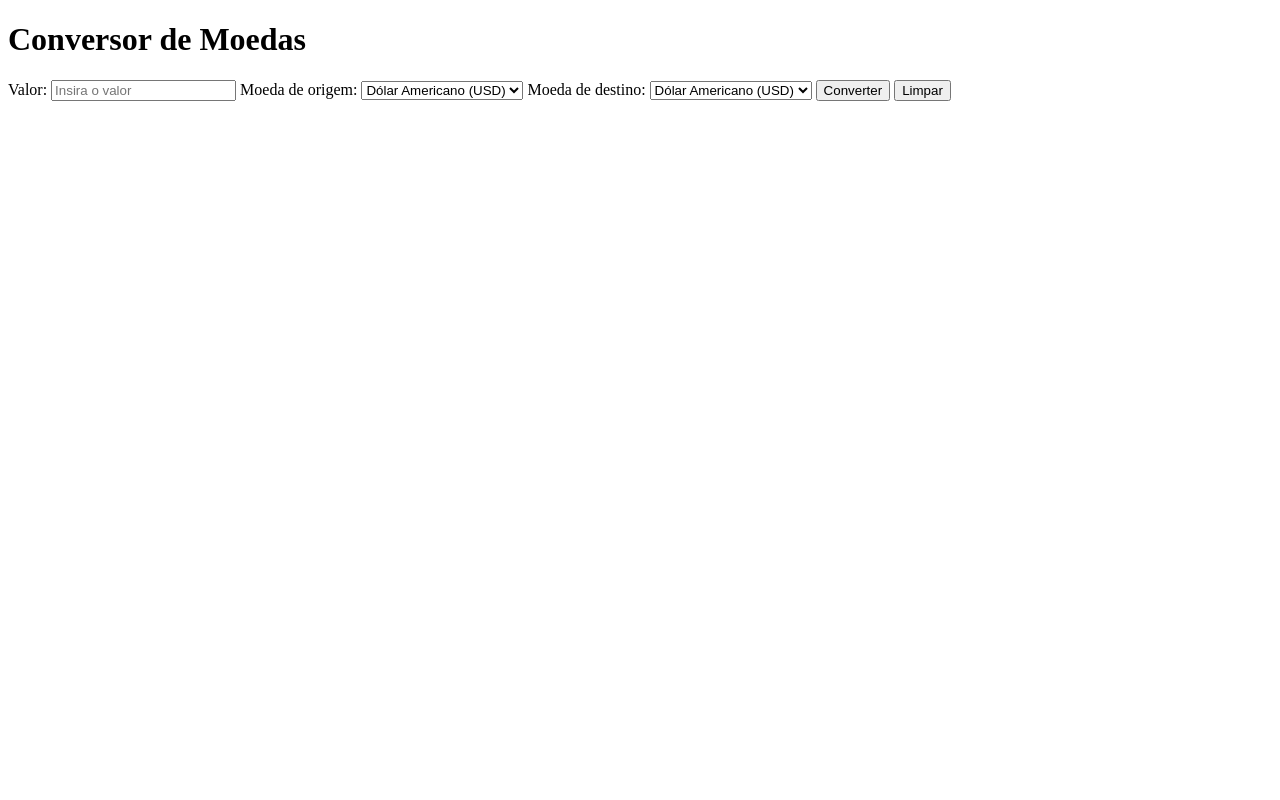
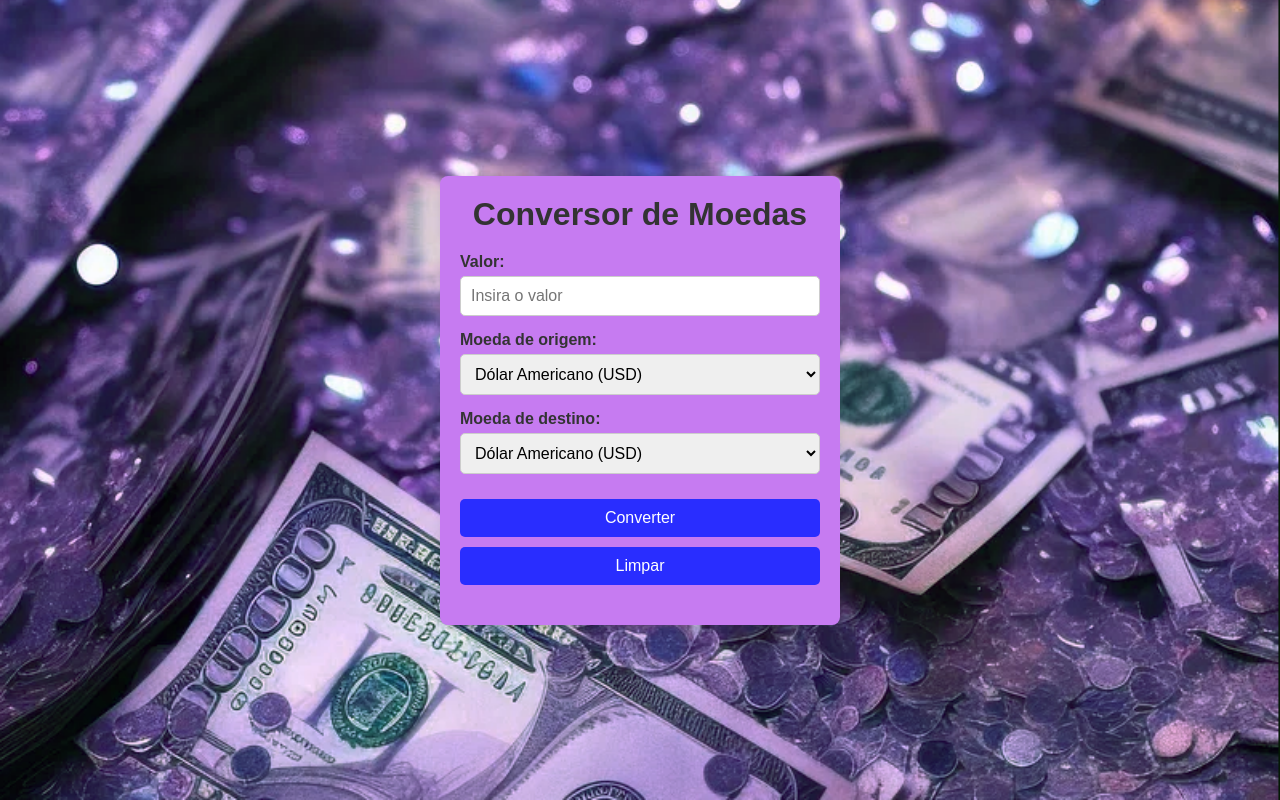
Before and after one commit to leetheo0/projeto-conversor-moedas, a plain HTML site: page index.html in a window 1280 px wide. Drawn offline with Linux system fonts and the light colour scheme.

Commit message:
codifiquei algumas coisas no código

```diff
--- a/index.html
+++ b/index.html
@@ -4,7 +4,7 @@
     <meta charset="UTF-8">
     <meta name="viewport" content="width=device-width, initial-scale=1.0">
     <title>Conversor de Moedas</title>
-    <link rel="stylesheet" href="styles.css">
+    <link rel="stylesheet" href="style.css">
 </head>
 <body>
     <div class="container">
--- a/style.css
+++ b/style.css
@@ -5,7 +5,7 @@
 }
 
 body {
-    background-image: url(Moeda.png);
+    background-image: url(image.png);
     background-repeat: no-repeat;
     background-size: 100%;
     background-position-y: 100%;
@@ -19,7 +19,7 @@ body {
 
 
 .container {
-    background-color: rgba(255, 255, 255, 0.527);
+    background-color: rgb(198, 123, 241);
     padding: 20px;
     border-radius: 8px;
     box-shadow: 0 0 10px rgba(0, 0, 0, 0.1);
@@ -62,12 +62,12 @@ button {
 }
 
 button[type="submit"] {
-    background-color: #00b300;
+    background-color: #292dff;
     color: white;
 }
 
 button[type="button"] {
-    background-color: #da0016;
+    background-color:#292dff;
     color: white;
 }
 
```
Also changed, not shown: image.png (added), script.js (line endings or trailing spaces).
